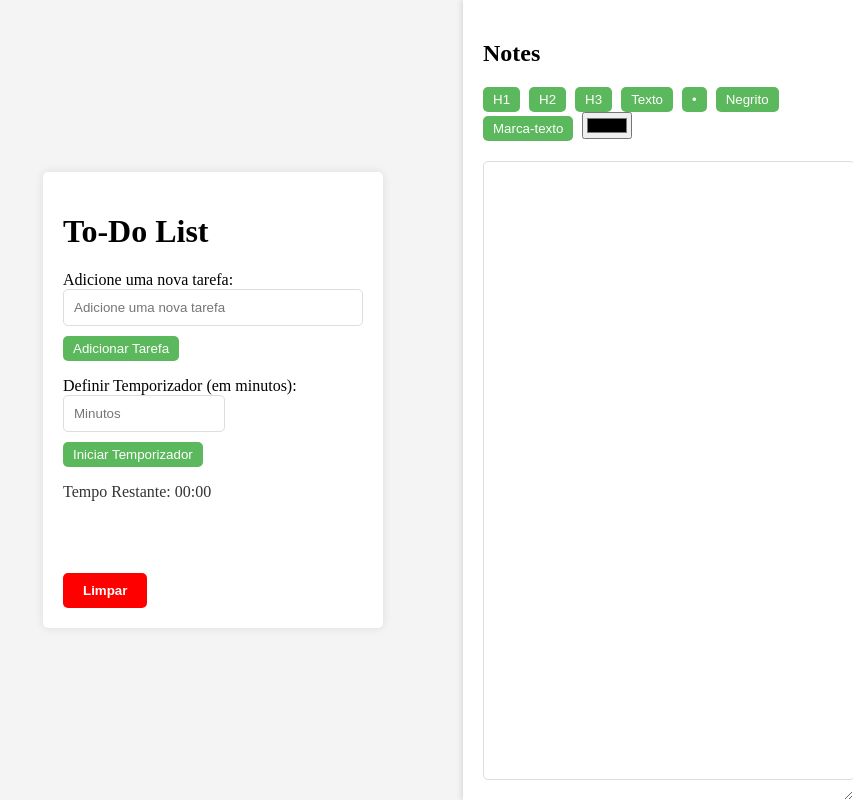
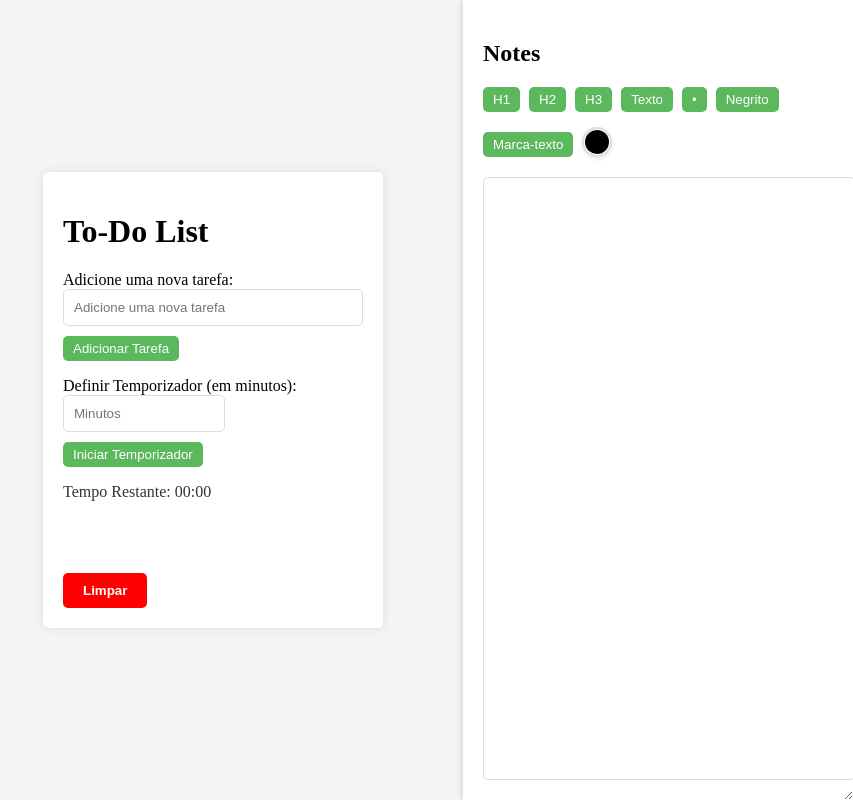
Before and after one commit to Gutineobixo/to-do-list, a plain HTML site: page index.html in a window 1280 px wide. Shown: the whole page, without its empty margins (427-1280 px from the left). Drawn offline with Linux system fonts and the light colour scheme.

Commit message:
Update styles.css

```diff
--- a/styles.css
+++ b/styles.css
@@ -120,8 +120,6 @@ button:hover {
     background-color: #fff; /* Cor padrão do fundo */
 }
 
-
-
 .toolbar button, .toolbar input[type="color"] {
     margin-right: 5px;
 }
@@ -154,3 +152,31 @@ button:hover {
 .clear-btn:hover {
     background-color: darkred;  /* Cor de fundo mais escura ao passar o mouse */
 }
+#colorPicker {
+    margin-top: 10px;
+    position: relative;
+    top: 5px;
+    cursor: pointer;
+    width: 30px;
+    height: 30px;
+    border: 2px solid #ddd;
+    border-radius: 50%;
+    background-color: #fff;
+    outline: none;
+    padding: 1px;
+    box-shadow: 0 2px 4px rgba(0,0,0,0.1);
+    -webkit-appearance: none;  /* Desativa a aparência padrão no WebKit primeiro */
+    appearance: none;          /* Adiciona a propriedade padrão depois */
+}
+
+/* Estilo para a parte que se clica para abrir a paleta de cores */
+#colorPicker::-webkit-color-swatch-wrapper {
+    padding: 0;
+    border: none;
+}
+
+/* Estilo para a cor atual mostrada no picker */
+#colorPicker::-webkit-color-swatch {
+    border: none;
+    border-radius: 50%;
+}
```
